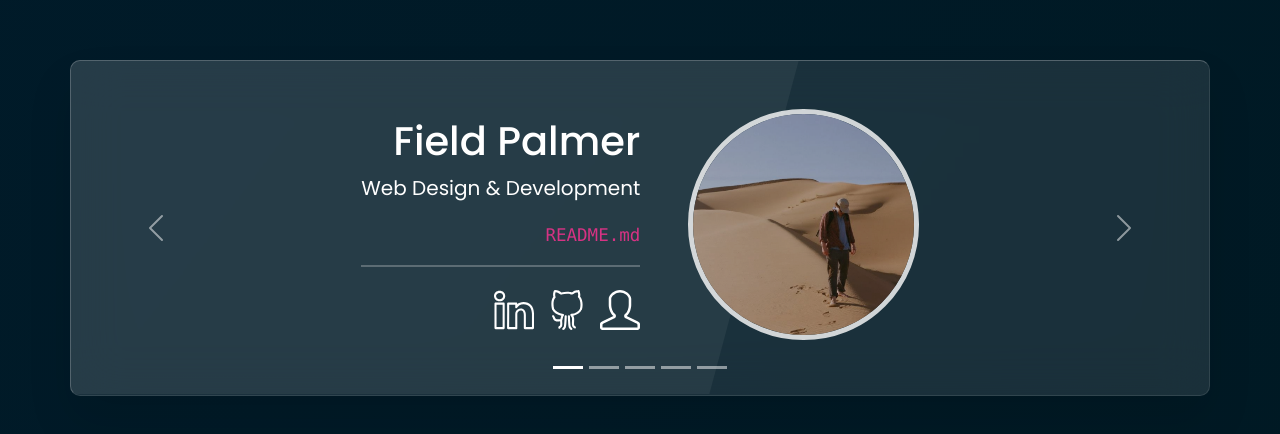
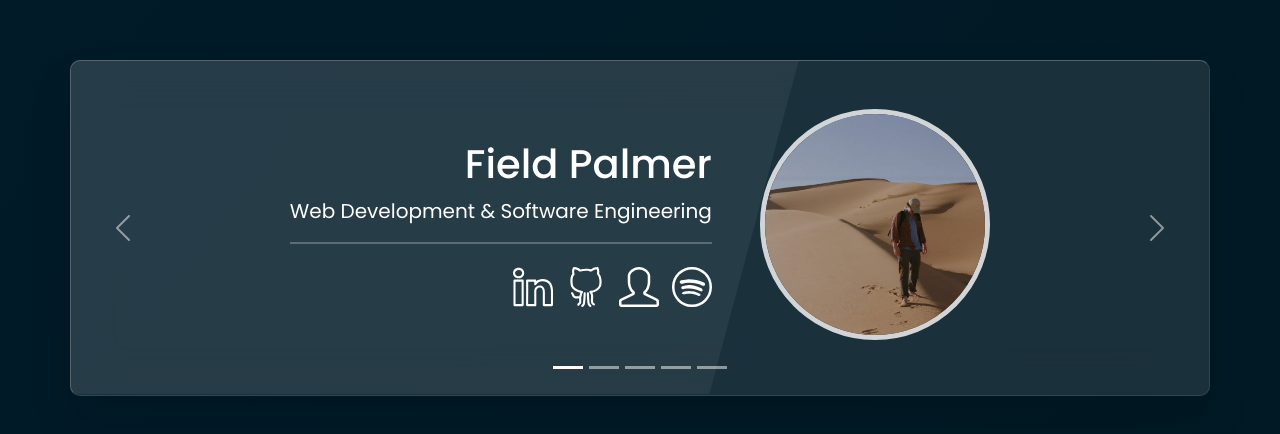
Before and after one commit to fieldpalmer/fieldpalmer.github.io, a React (Create React App) app in the folder client/: page / in a window 1280 px wide. Shown: the part 172-606 px from the top of the page. Built offline with nearby package versions, Linux system fonts and the light colour scheme.

Commit message:
adjusted carousel arrows outward

```diff
--- a/client/package.json
+++ b/client/package.json
@@ -8,6 +8,7 @@
     "@testing-library/user-event": "^13.5.0",
     "bootstrap": "^5.3.2",
     "react": "^18.2.0",
+    "react-bootstrap": "^2.10.2",
     "react-dom": "^18.2.0",
     "react-icons": "^5.0.1",
     "react-router-dom": "^6.22.0",
--- a/client/src/components/CarouselPane.jsx
+++ b/client/src/components/CarouselPane.jsx
@@ -1,6 +1,5 @@
 import React from 'react';
-import { Link } from 'react-router-dom';
-import SkillIcons from './SkillIcons';
+// import { Link } from "react-router-dom";
 
 export default function CarouselPane({ src, title, desc, link }) {
    return (
@@ -11,7 +10,6 @@ export default function CarouselPane({ src, title, desc, link }) {
                   <h1 className='card-title'>{title}</h1>
                   <hr className='d-md-none bg-white' />
                   <p className='card-text'>{desc}</p>
-                  {/* <SkillIcons/> */}
                   <hr className='bg-white' />
                   <p className='card-text'>
                      <code>See more here</code>
--- a/client/src/components/IconsList.jsx
+++ b/client/src/components/IconsList.jsx
@@ -7,19 +7,30 @@ import { SlSocialSpotify } from 'react-icons/sl';
 export default function IconsList() {
    return (
       <h1 className='icons-list'>
-         {/* <FaBeer /> */}
-         <a href='https://linkedin.com' target='_blank' rel='noreferrer'>
+         <a
+            href='https://www.linkedin.com/in/fieldpalmer/'
+            target='_blank'
+            rel='noreferrer'
+         >
             <SlSocialLinkedin />
          </a>
-         <a href='https://github.com' target='_blank' rel='noreferrer'>
+         <a href='https://github.com/fieldpalmer' target='_blank' rel='noreferrer'>
             <SlSocialGithub />
          </a>
-         <a href='https://drive.google.com' target='_blank' rel='noreferrer'>
+         <a
+            href='https://drive.google.com/file/d/1rhXDE2oJK6N-NZBW0szDUvWmJsYRE_4r/view?usp=sharing'
+            target='_blank'
+            rel='noreferrer'
+         >
             <SlUser />
          </a>
-         {/* <a href='https://spotfiy.com' target='_blank' rel='noreferrer'>
+         <a
+            href='https://open.spotify.com/user/129959859?si=9ef3ef216cb14e34'
+            target='_blank'
+            rel='noreferrer'
+         >
             <SlSocialSpotify />
-         </a> */}
+         </a>
       </h1>
    );
 }
--- a/client/src/components/Landing.jsx
+++ b/client/src/components/Landing.jsx
@@ -1,6 +1,7 @@
 import React from 'react';
 import profPic from '../assets/profPic.png';
 import IconsList from './IconsList';
+// import ReadMeModal from './ReadMeModal';
 import './landing.css';
 
 export default function Landing() {
@@ -10,10 +11,8 @@ export default function Landing() {
             <div className='bio-info'>
                <div className='text-white'>
                   <h1 className='my-name'>Field Palmer</h1>
-                  <p>Web Design & Development</p>
-                  <p>
-                     <code>README.md</code>
-                  </p>
+                  <p>Web Development & Software Engineering</p>
+                  {/* <ReadMeModal /> */}
                </div>
                <hr className='bio-hr' />
                <IconsList />
--- a/client/src/components/Portfolio.jsx
+++ b/client/src/components/Portfolio.jsx
@@ -1,5 +1,5 @@
 import React from 'react';
-import { Link } from 'react-router-dom';
+// import { Link } from 'react-router-dom';
 import './portfolio.css';
 import SkillIcons from './SkillIcons';
 
--- a/client/src/components/ProjectDetail.jsx
+++ b/client/src/components/ProjectDetail.jsx
@@ -25,8 +25,8 @@ export default function ProjectDetail(alt, src) {
                THEY NEEDED] so I provided it using [THESE METHODS AND TECHNOLOGIES].
             </p>
             <div className='button-group'>
-               <button class='button-46'>Code</button>
-               <button class='button-46'>Demo</button>
+               <button className='button-46'>Code</button>
+               <button className='button-46'>Demo</button>
             </div>
          </div>
       </div>
--- /dev/null
+++ b/client/src/components/ReadMeModal.jsx
@@ -0,0 +1,39 @@
+import React, { useState } from 'react';
+import { Modal, Button } from 'react-bootstrap';
+
+export default function ReadMeModal() {
+   const [show, setShow] = useState(false);
+   const handleClose = () => setShow(false);
+   const handleShow = () => setShow(true);
+
+   return (
+      <>
+         <Button className='bg-transparent border-0' onClick={handleShow}>
+            <code>README.md</code>
+         </Button>
+
+         <Modal show={show} onHide={handleClose} centered>
+            <Modal.Header closeButton>
+               <Modal.Title>
+                  <code>Welcome</code>
+               </Modal.Title>
+            </Modal.Header>
+            <Modal.Body>
+               <p>
+                  This app was fun to make. The ideas for it evolved over a few weeks
+                  and the inspiration came from a number of places. I hope you have fun
+                  clicking around.
+                  <br />I am currently seeking a full-time position as a web developer
+                  or software engineer. Please feel free to reach out to me with any
+                  opportunities or questions. Thank you for visiting!
+               </p>
+            </Modal.Body>
+            <Modal.Footer closeButton>
+               <Button variant='secondary' onClick={handleClose}>
+                  Close
+               </Button>
+            </Modal.Footer>
+         </Modal>
+      </>
+   );
+}
--- a/client/src/components/carousel.css
+++ b/client/src/components/carousel.css
@@ -1,17 +1,22 @@
+/* .container {
+   height: 41vh;
+   justify-content: center;
+   align-items: center;
+} */
+
 .carousel-indicators {
    position: fixed;
-   /* top: 0; */
    bottom: 0;
 }
 
 .carousel-control-prev {
    position: fixed;
-   left: 0;
+   left: -33px;
 }
 
 .carousel-control-next {
    position: fixed;
-   right: 0;
+   right: -33px;
 }
 
 @media (width < 420px) {
--- a/client/src/index.js
+++ b/client/src/index.js
@@ -2,6 +2,7 @@ import React from 'react';
 import * as ReactDOM from 'react-dom/client';
 import { BrowserRouter } from 'react-router-dom';
 import App from './App';
+// import 'bootstrap/dist/css/bootstrap.css';
 import './index.css';
 
 const root = ReactDOM.createRoot(document.getElementById('root'));
```
Also changed, not shown: client/src/App.css (+0 -14 lines), 1 other file (tests, documents, lock files or other folders).
